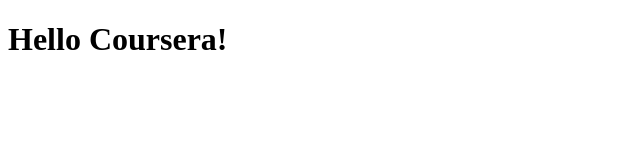
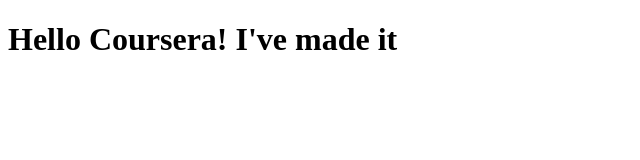
Before and after one commit to HaneunNeul/coursera-test, a plain HTML site: page site/index.html in a window 1280 px wide. Shown: the whole page, without its empty margins (0-640 px from the left). Drawn offline with Linux system fonts and the light colour scheme.

Commit message:
Small addition to our page content.

```diff
--- a/site/index.html
+++ b/site/index.html
@@ -4,6 +4,6 @@
 	<title>Hello Coursera!</title>
 </head>
 <body>
-<h1>Hello Coursera!</h1>
+<h1>Hello Coursera! I've made it</h1>
 </body>
 </html>
```
